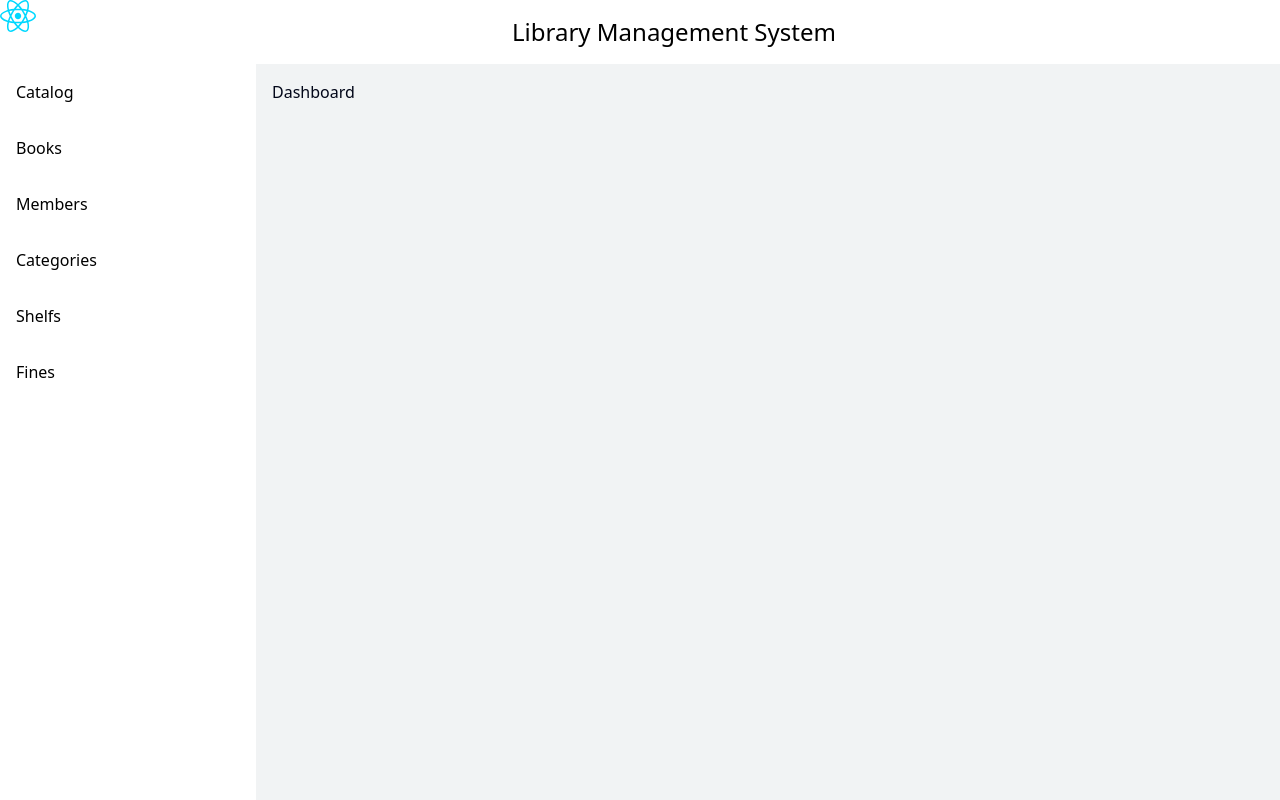
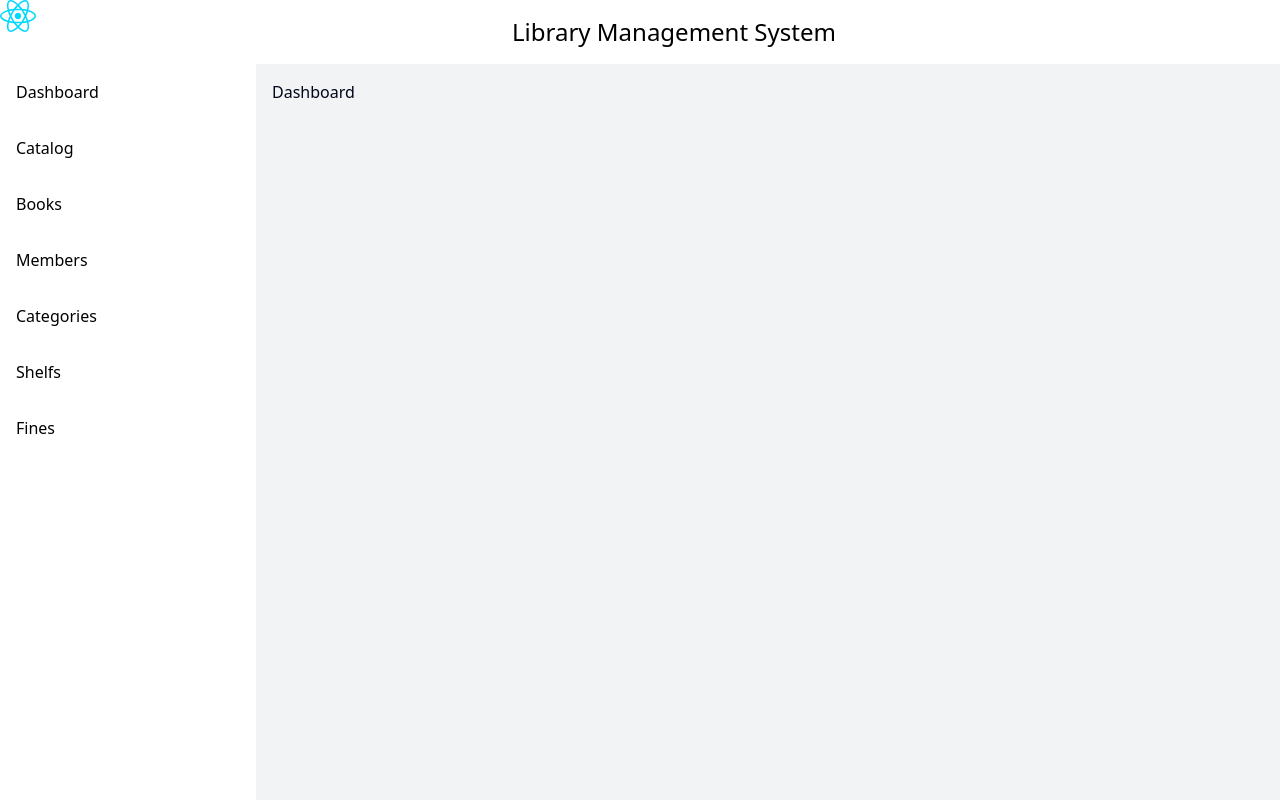
Before and after one commit to AnkitGurungg/public-library-management-system, a React (Vite) app: page /librarian in a window 1280 px wide. Built offline with nearby package versions, Linux system fonts and the light colour scheme.

Commit message:
Add route

```diff
--- a/src/App.jsx
+++ b/src/App.jsx
@@ -1,32 +1,39 @@
 import { createBrowserRouter, RouterProvider } from "react-router-dom"
 import { UserAppLayout, Home, Genres, LibrarianAppLayout, Dashboard, Catalog, Books, Members, Categories, Shelfs, Fines } from "./components/Index"
+import { QueryClient, QueryClientProvider } from "@tanstack/react-query"
 
 const App = () => {
+  const queryClient = new QueryClient();
+
   const router = createBrowserRouter([
     {
       path: '/',
       element: <UserAppLayout />,
       children: [
-        {index: true, element: <Home />},
-        {path: 'genres', element: <Genres />},
+        { index: true, element: <Home /> },
+        { path: 'genres', element: <Genres /> },
       ],
     },
     {
       path: '/librarian',
       element: <LibrarianAppLayout />,
       children: [
-        {index: true, element: <Dashboard />},
-        {path: 'catalog', element: <Catalog />},
-        {path: 'books', element: <Books />},
-        {path: 'members', element: <Members />},
-        {path: 'categories', element: <Categories />},
-        {path: 'shelfs', element: <Shelfs />},
-        {path: 'fines', element: <Fines />},
+        { index: true, element: <Dashboard /> },
+        { path: 'catalog', element: <Catalog /> },
+        { path: 'books', element: <Books /> },
+        { path: 'members', element: <Members /> },
+        { path: 'categories', element: <Categories /> },
+        { path: 'shelfs', element: <Shelfs /> },
+        { path: 'fines', element: <Fines /> },
       ],
     },
   ])
 
-  return <RouterProvider router={router}/>
+  return (
+    <QueryClientProvider client={queryClient}>
+      <RouterProvider router={router} />
+    </QueryClientProvider>
+  )
 }
 
 export default App
--- a/src/components/librarian/layout/LibrarianSidebar.jsx
+++ b/src/components/librarian/layout/LibrarianSidebar.jsx
@@ -9,6 +9,15 @@ const LibrarianSidebar = () => {
                 </NavLink>
             </div>
             <div>
+                <div className="py-2">
+                    <NavLink
+                        to="/librarian"
+                        className="block py-2 px-4 hover:bg-gray-700"
+                        activeclassname="bg-blue-600"
+                    >
+                        Dashboard
+                    </NavLink>
+                </div>
                 <div className="py-2">
                     <NavLink
                         to="/librarian/catalog"
```
